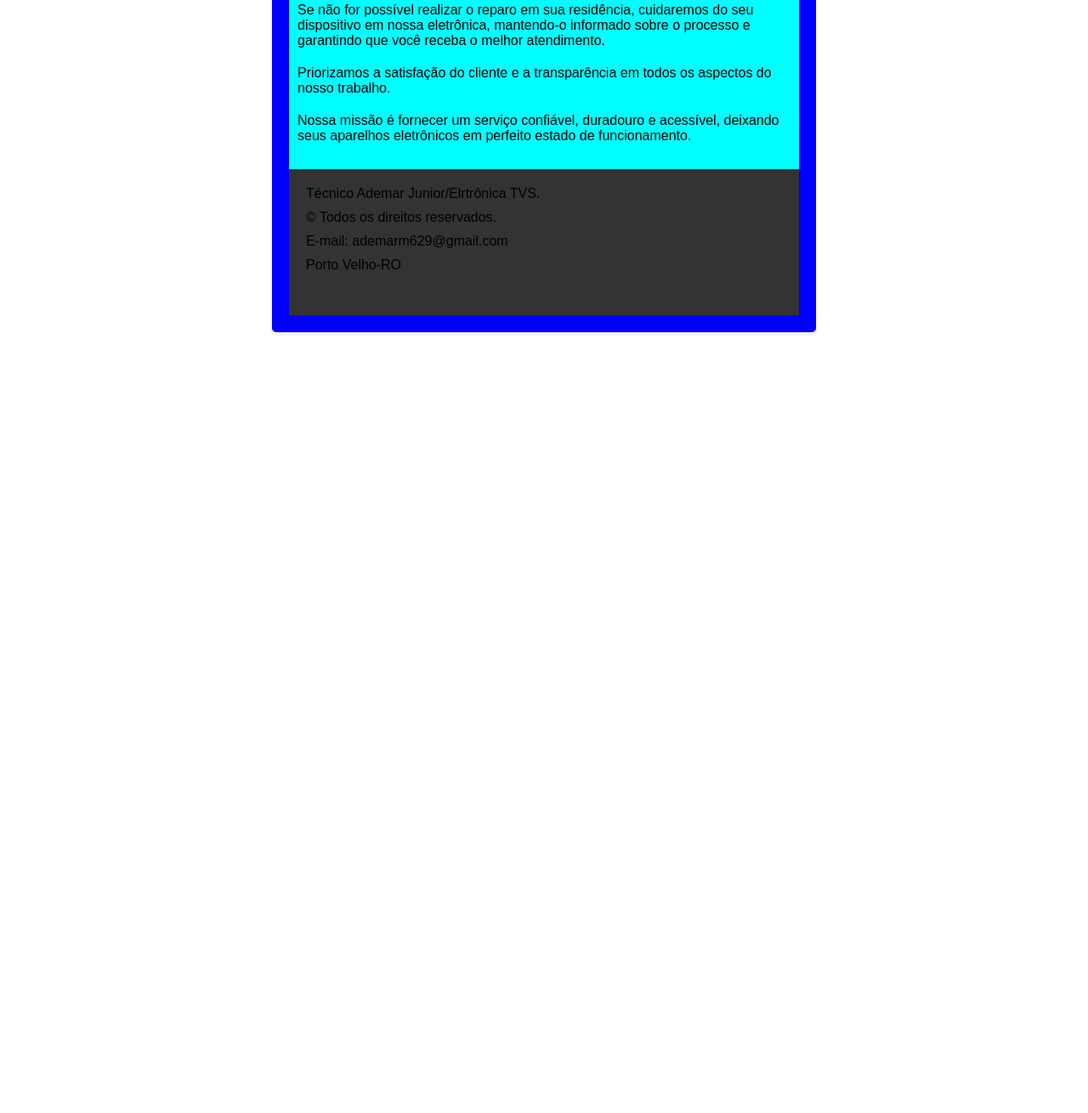
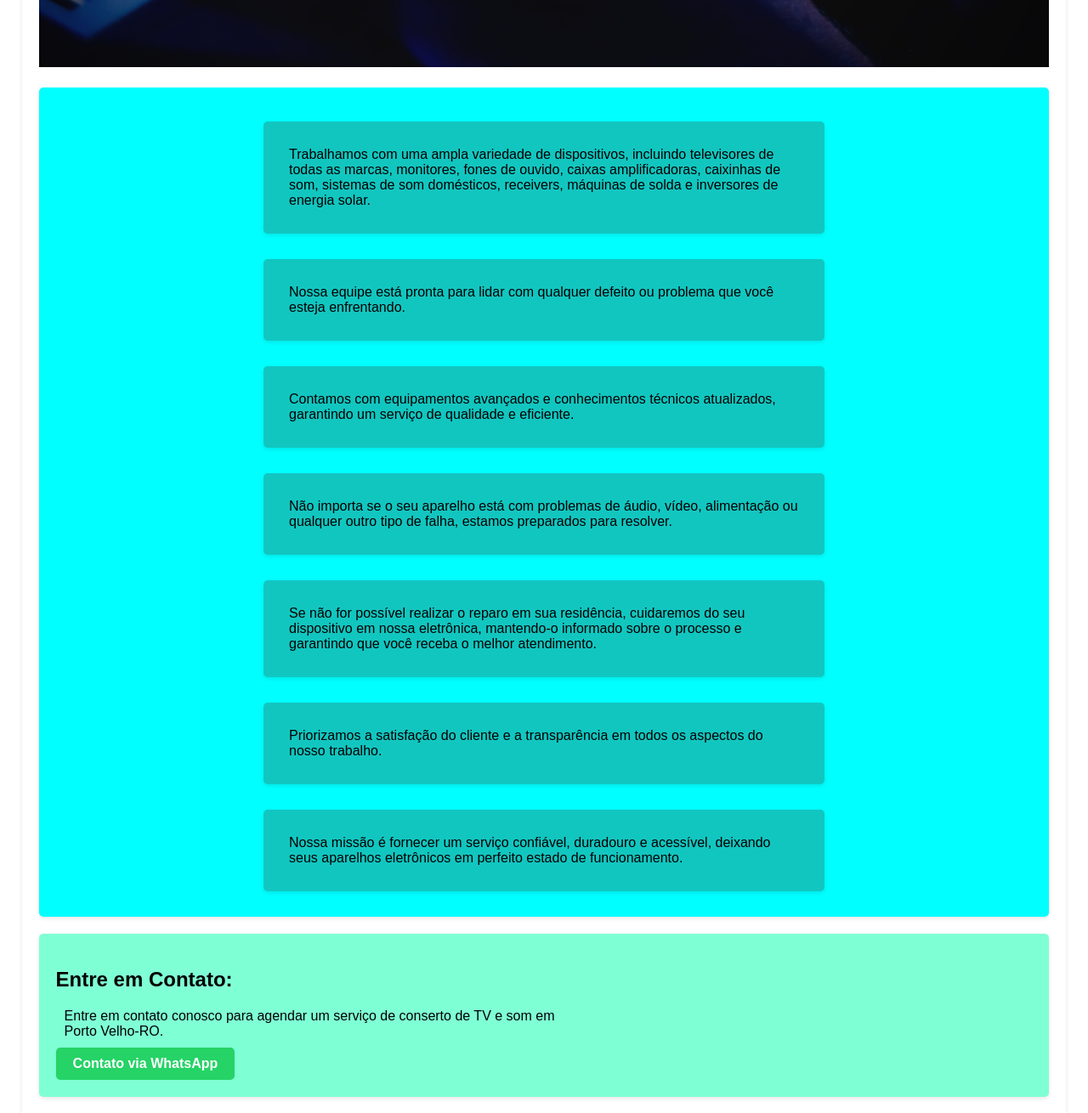
Before and after one commit to ademarjmjr/site-eletronica, a plain HTML site: page index.html in a window 1280 px wide. Shown: the part 1470-2780 px from the top of the page at 85% size. Before the commit the page ends 1881 px from the top, so only its background shows below. Drawn offline with Linux system fonts and the light colour scheme.

Commit message:
melhoras
melhoras.

```diff
--- a/css/style.css
+++ b/css/style.css
@@ -1,6 +1,7 @@
 body {
   font-family: Arial, sans-serif;
-  margin: 0;
+  width: auto;
+  margin: 2%;
   padding: 0;
   display: flex;
   flex-direction: column;
@@ -9,26 +10,27 @@ body {
 }
 /* Estilos específicos */
 header {
+  width: 104%;
   background-color: #19ccc6;
-  padding: 20px;
+  padding: 0;
+  padding-top: 3%;
+  padding-bottom: 3%;
   text-align: center;
 }
-
+/*
 main {
   display: flex;
   flex-direction: column;
   justify-content: center;
   align-items: center;
-}
+}*/
 
 img{
   width: 100%;
 }
 
 .container{
-  background-color: blue;
-  width: 100%;
-
+  background-color: #fff;
 }
 
 .servicos{
@@ -44,12 +46,18 @@ p{
   color: black;
   margin: 10px;
 }
-
+div{
+  padding: 20px;
+  border-radius: 5px;
+  box-shadow: 0 2px 5px rgba(0, 0, 0, 0.1);
+  background-color: #12c6c0;
+  margin-bottom: 10px;
+  margin-top: 20px;
+}
 section {
   padding: 20px;
   border-radius: 5px;
   box-shadow: 0 2px 5px rgba(0, 0, 0, 0.1);
-  max-width: 600px;
   background-color: aquamarine;
   margin-bottom: 20px;
   margin-top: 20px;
@@ -66,13 +74,14 @@ section {
 }
 
 footer {
+  width: 98%;
   background-color: #333;
   padding: 10px;
   padding-bottom: 40px;
+  text-align: center;
+  display: flex;
+  flex-direction: column;
   justify-content: center;
   align-items: center;
+  margin: 2%;
 }
-.pfooter p{
-  color: #fff;
-
-}
--- a/index.html
+++ b/index.html
@@ -29,29 +29,48 @@
   </section>
 
   <section>
-    <h2>Entre em Contato</h2>
+    <h2>Entre em Contato:</h2>
     <p>Entre em contato conosco para agendar um serviço de conserto de TV e som em Porto Velho-RO.</p>
-    <a href="https://api.whatsapp.com/send?phone=5569993527177" class="whatsapp-button">Contato via WhatsApp</a>
+    <a href="https://api.whatsapp.com/send?phone=5569993041891" class="whatsapp-button">Contato via WhatsApp</a>
   </section>
   </main>
   <section class="container">
     <img src="imagem/servicos.png" alt="Foto do dia">
     <div class="servicos">
+      <div>
         <p>Trabalhamos com uma ampla variedade de dispositivos, incluindo televisores de todas as marcas,
         monitores, fones de ouvido, caixas amplificadoras, caixinhas de som, sistemas de som domésticos,
         receivers, máquinas de solda e inversores de energia solar.</p>
+      </div>
+      <div>
         <p>Nossa equipe está pronta para lidar com qualquer defeito ou problema que você esteja enfrentando.
+      </div>
+      <div>
         <P>Contamos com equipamentos avançados e conhecimentos técnicos atualizados, garantindo um serviço
         de qualidade e eficiente.</p>
+      </div>
+      <div>
         <p>Não importa se o seu aparelho está com problemas de áudio, vídeo, alimentação ou qualquer outro
         tipo de falha, estamos preparados para resolver.</p>
+      </div>
+      <div>
         <p>Se não for possível realizar o reparo em sua residência, cuidaremos do seu dispositivo em nossa eletrônica, mantendo-o informado sobre o
         processo e garantindo que você receba o melhor atendimento.</p>
+      </div>
+      <div>
         <p>Priorizamos a satisfação do cliente e a transparência em todos os aspectos do nosso trabalho.</P>
+      </div>
+      <div>
         <P>Nossa missão é fornecer um serviço confiável, duradouro e acessível, deixando seus aparelhos
         eletrônicos em perfeito estado de funcionamento.</p>
       </div>
-
+    </div><!--div class="servicos"-->
+    <section>
+      <h2>Entre em Contato:</h2>
+      <p>Entre em contato conosco para agendar um serviço de conserto de TV e som em Porto Velho-RO.</p>
+      <a href="https://api.whatsapp.com/send?phone=5569993041891" class="whatsapp-button">Contato via WhatsApp</a>
+    </section>
+  </section>
 <footer>
   <p>Técnico Ademar Junior/Elrtrônica TVS.</p>
   <p>&copy; Todos os direitos reservados.</p>
```
Lines whose indentation alone changed are shown as unchanged.
